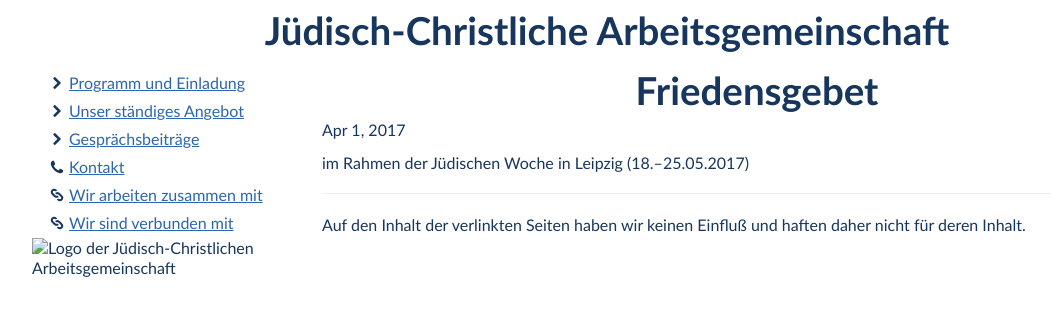
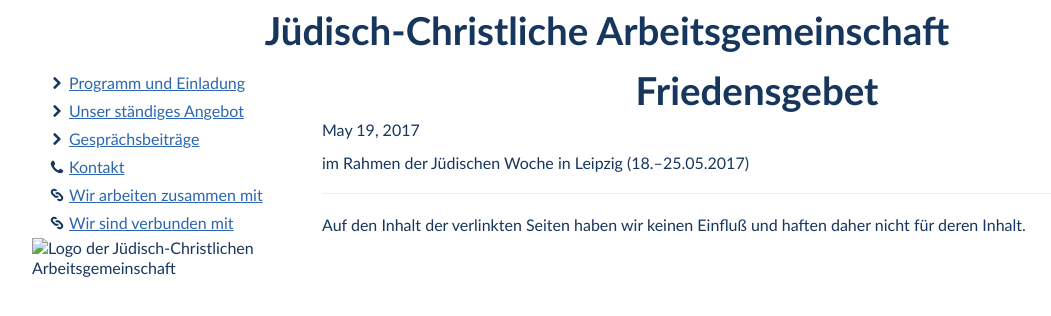
Before and after one commit to white-gecko/jcha.de, a Jekyll site: the page built from _posts/2017-05-19-friedensgebet.md, in a window 1280 px wide. Shown: the top 316 px of the page, without its empty margins (33-1084 px from the left). Built offline with Jekyll 4.4.1, drawn with Linux system fonts in a browser that asks for light colours.

Commit message:
Fix posting future posts

```diff
--- a/_config.yml
+++ b/_config.yml
@@ -8,6 +8,7 @@
 # Build settings
 markdown: kramdown
 permalink: pretty
+future: true
 
 # Exclude files from being copied to _site
 exclude: [put.sh]
--- a/_posts/2017-04-01-friedensgebet.md
+++ b/_posts/2017-05-19-friedensgebet.md
@@ -1,7 +1,7 @@
 ---
 layout: einladung
 title:  "Friedensgebet"
-date_:   2017-05-19 17:00:00+02:00
+date:   2017-05-19 17:00:00+02:00
 place:  "Nikolaikirche zu Leipzig, Nikolaikirchhof 3, 04109 Leipzig"
 categories: einladung
 tag: archive
--- a/index.html
+++ b/index.html
@@ -5,14 +5,14 @@
 <h2 id="einladung">Einladung</h2>
 
 {% for einladung in site.posts %}
-  {% if einladung.date_ >= site.time or einladung.date_end >= site.time %}
+  {% if einladung.date >= site.time or einladung.date_end >= site.time %}
 <div class="einladung">
     <span class="termin">
         {% if einladung.date_start %}
             {{ einladung.date_start | localize: "%A, %d.%m.%Y %k.%M Uhr" }} bis
             {{ einladung.date_ende | localize: "%A, %d.%m.%Y %k.%M Uhr" }}
         {% else %}
-            {{ einladung.date_ | localize: "%A, %d.%m.%Y %k.%M Uhr" }}
+            {{ einladung.date | localize: "%A, %d.%m.%Y %k.%M Uhr" }}
         {% endif %}
     </span>
     <span class="titel">
```
Also changed, not shown: _posts/2017-04-09-wir-sind-juden-aus-breslau.md (renamed from _posts/2017-04-02-wir-sind-juden-aus-breslau.md, +1 -1 lines).
